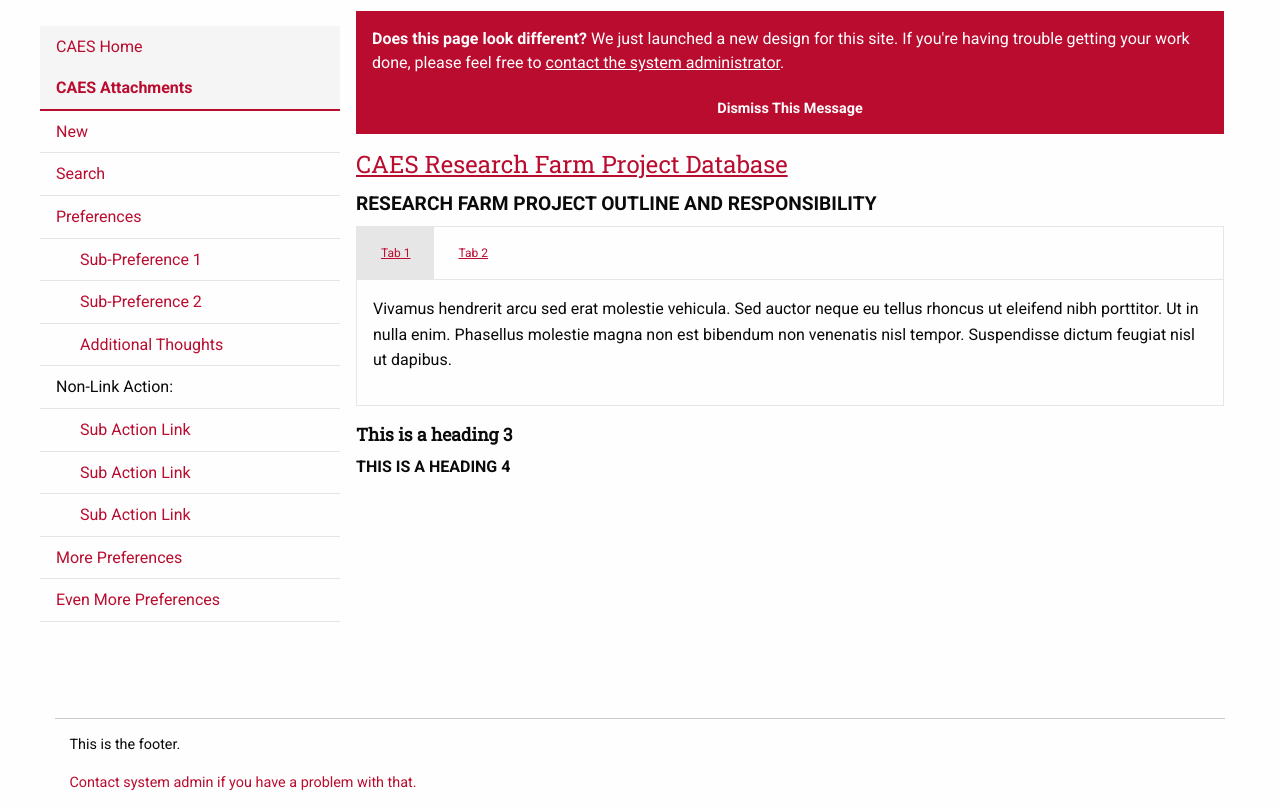
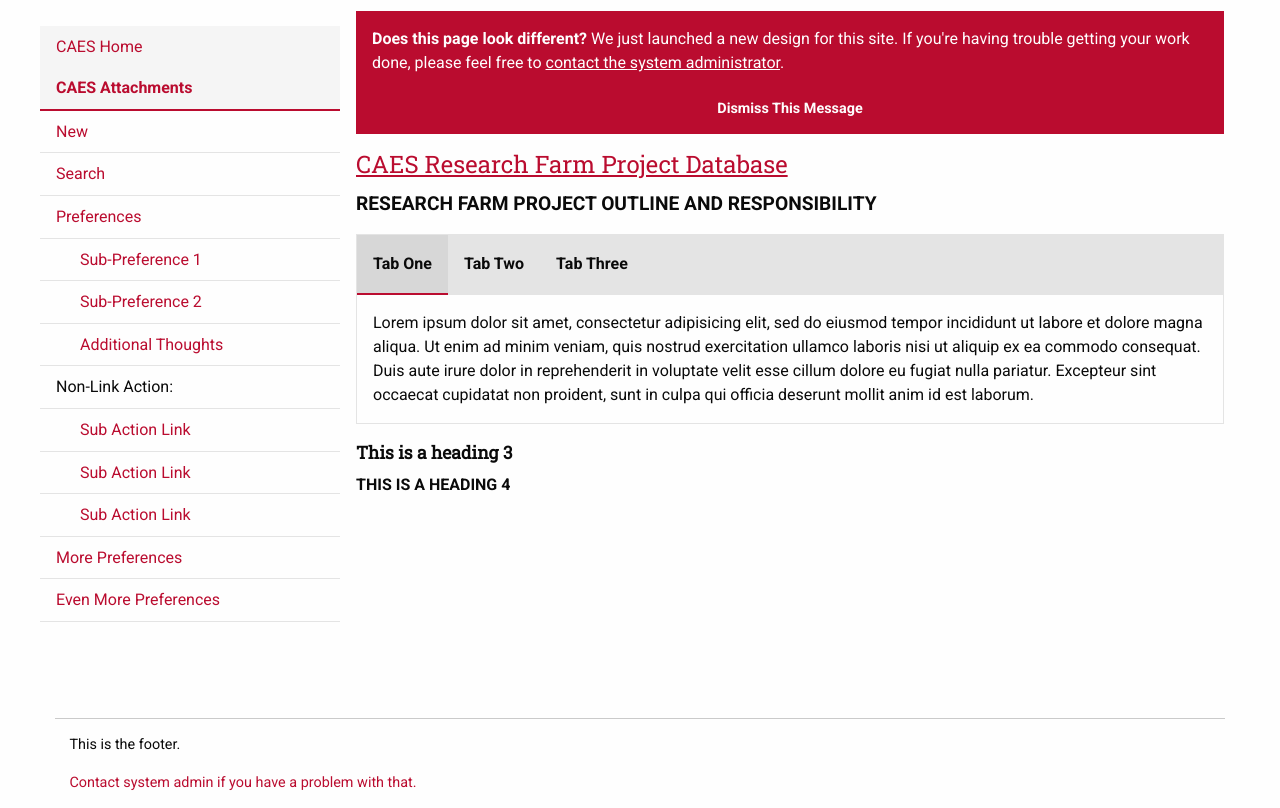
Before and after one commit to johnfrenchxyz/Intranet, a website: page index.html in a window 1280 px wide. Shown: the part 113-921 px from the top of the page. Drawn offline with Linux system fonts and the light colour scheme.

Commit message:
Adds basic tab design

```diff
--- a/index.html
+++ b/index.html
@@ -164,18 +164,17 @@
                         <a href="#">CAES Research Farm Project Database</a>
                     </h1>
                     <h2>Research Farm Project Outline and Responsibility</h2>
-                    <ul class="tabs" data-tabs id="example-tabs">
-                        <li class="tabs-title is-active"><a href="#panel1" aria-selected="true">Tab 1</a></li>
-                        <li class="tabs-title"><a href="#panel2">Tab 2</a></li>
-                    </ul>
-                    <div class="tabs-content" data-tabs-content="example-tabs">
-                        <div class="tabs-panel is-active" id="panel1">
-                            <p>Vivamus hendrerit arcu sed erat molestie vehicula. Sed auctor neque eu tellus rhoncus ut eleifend nibh porttitor. Ut in nulla enim. Phasellus molestie magna non est bibendum non venenatis nisl tempor. Suspendisse dictum feugiat
-                                nisl ut dapibus.</p>
+                    <div class="caes-tabs">
+                        <div class="tab-buttons">
+                            <ul>
+                                <li><a href="#" class="active">Tab One</a></li>
+                                <li><a href="#">Tab Two</a></li>
+                                <li><a href="#">Tab Three</a></li>
+                                <!-- Test for if it has a bunch more -->
+                            </ul>
                         </div>
-                        <div class="tabs-panel" id="panel2">
-                            <p>Suspendisse dictum feugiat nisl ut dapibus. Vivamus hendrerit arcu sed erat molestie vehicula. Ut in nulla enim. Phasellus molestie magna non est bibendum non venenatis nisl tempor. Sed auctor neque eu tellus rhoncus ut eleifend
-                                nibh porttitor.</p>
+                        <div class="tab-content">
+                            Lorem ipsum dolor sit amet, consectetur adipisicing elit, sed do eiusmod tempor incididunt ut labore et dolore magna aliqua. Ut enim ad minim veniam, quis nostrud exercitation ullamco laboris nisi ut aliquip ex ea commodo consequat. Duis aute irure dolor in reprehenderit in voluptate velit esse cillum dolore eu fugiat nulla pariatur. Excepteur sint occaecat cupidatat non proident, sunt in culpa qui officia deserunt mollit anim id est laborum.
                         </div>
                     </div>
                     <h3>This is a heading 3</h3>
--- a/scss/_template.scss
+++ b/scss/_template.scss
@@ -381,3 +381,49 @@
         background: darken($red, 10%);
     }
 }
+
+
+// CAES Tabs
+// (Custom Alternative to Foundation Tabs)
+//---------------------------------------
+
+.caes-tabs {
+    width: 100%;
+    margin: 1em 0 1em 0;
+    border: solid 1px $light-gray;
+    .tab-buttons {
+        background: $light-gray;
+        ul {
+            list-style: none;
+            margin: 0;
+            padding: 0;
+            overflow: hidden;
+        }
+        ul li {
+            float: left;
+        }
+        ul li a {
+            display: inline-block;
+            background: $light-gray;
+            padding: 1em;
+            font-weight: bold;
+            color: $black;
+            text-decoration: none;
+            transition: 180ms ease all;
+            border-bottom: solid 2px $light-gray;
+        }
+        // Hover
+        ul li a:hover {
+            background: darken($light-gray, 10%);
+            border-bottom: solid 2px darken($light-gray, 10%);
+        }
+        // Active Class (For Selected Tab)
+        ul li a.active {
+            background: darken($light-gray, 5%);
+            border-bottom: solid 2px $red;
+        }
+    }
+    .tab-content {
+        padding: 1em;
+    }
+}
```
Also changed, not shown: css/app.css.
